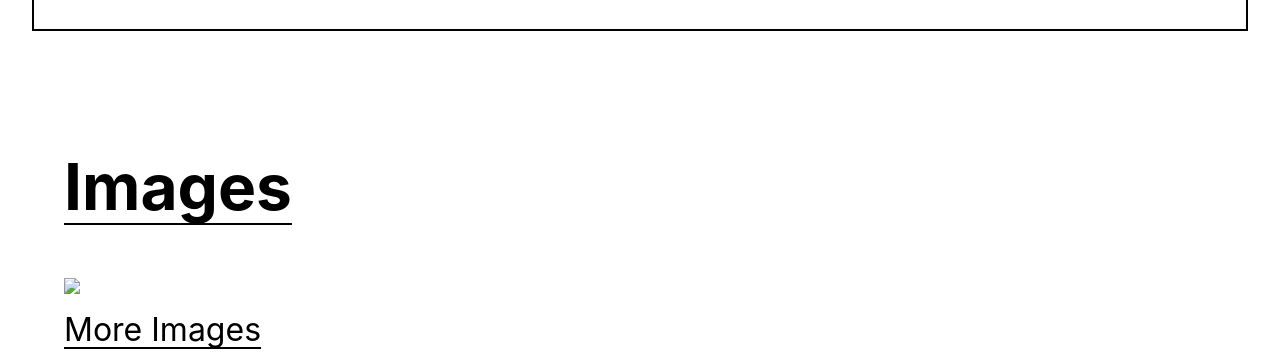
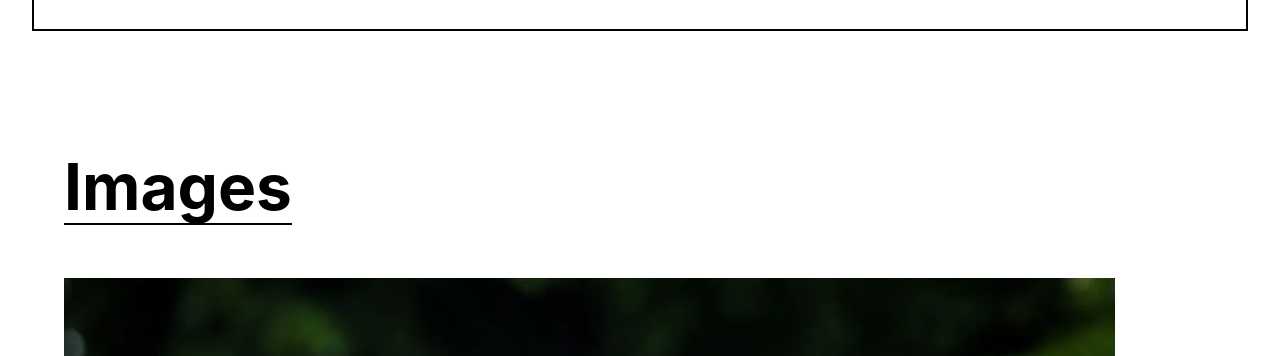
Before and after one commit to vinniiee/basic_html_page, a plain HTML site: page index.html in a window 1280 px wide. Shown: the part 596-952 px from the top of the page. Drawn offline with Linux system fonts and the light colour scheme; the site is published under a folder, as on GitHub Pages, so addresses that start at the root find nothing.

Commit message:
update image location

```diff
--- a/index.html
+++ b/index.html
@@ -20,7 +20,7 @@
     </section>
     <section class="image-section">
         <h1>Images</h1>
-        <img src="/public/dog.png" />
+        <img src="./assets/images/dog.png" />
         <a href="https://www.google.com/search?q=beagle&tbm=isch">More Images</a>
     </section>
     <section class="trivia-section">
```
Also changed, not shown: assets/images/dog.png (renamed from public/dog.png).
